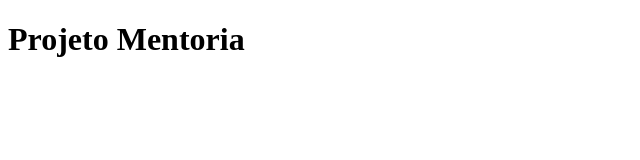
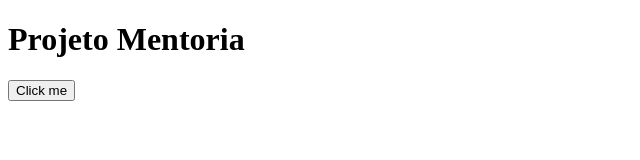
Before and after one commit to almirmendesrd/projetomentoria, a plain HTML site: page index.html in a window 1280 px wide. Shown: the whole page, without its empty margins (0-640 px from the left). Drawn offline with Linux system fonts and the light colour scheme.

Commit message:
Subindo botão com função

```diff
--- a/index.html
+++ b/index.html
@@ -4,8 +4,17 @@
     <meta charset="UTF-8" />
     <meta name="viewport" content="width=device-width" />
     <title>Projeto Mentoria</title>
+
   </head>
   <body>
     <h1> Projeto Mentoria </h1>
+
+    <button onclick="myFunction()">Click me</button>
+
+    <script charset="utf-8">
+      function myFunction() {
+        alert('Bem vindo ao projeto');
+      }
+    </script>
   </body>
 </html>
```
